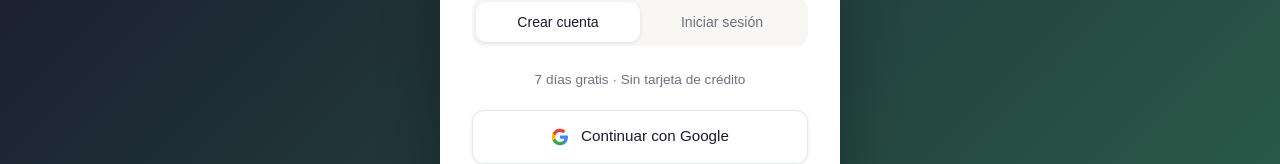
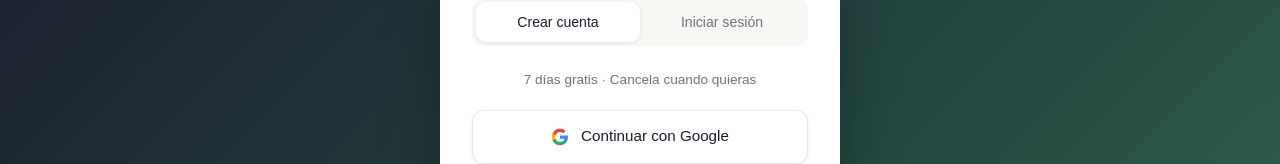
Before and after one commit to lupitascreations01-cmd/famvi, a Next.js app: page /login in a window 1280 px wide. Shown: the part 185-349 px from the top of the page. Built offline with nearby package versions, Linux system fonts and the light colour scheme; no server answers.

Commit message:
login page

```diff
--- a/app/login/page.js
+++ b/app/login/page.js
@@ -145,7 +145,7 @@ export default function Login() {
 
         {modo === 'registro' && (
           <p style={{color:'#6B7280', fontSize:'0.85rem', marginBottom:'1.2rem', textAlign:'center'}}>
-            7 días gratis · Sin tarjeta de crédito
+            7 días gratis · Cancela cuando quieras
           </p>
         )}
 
```
